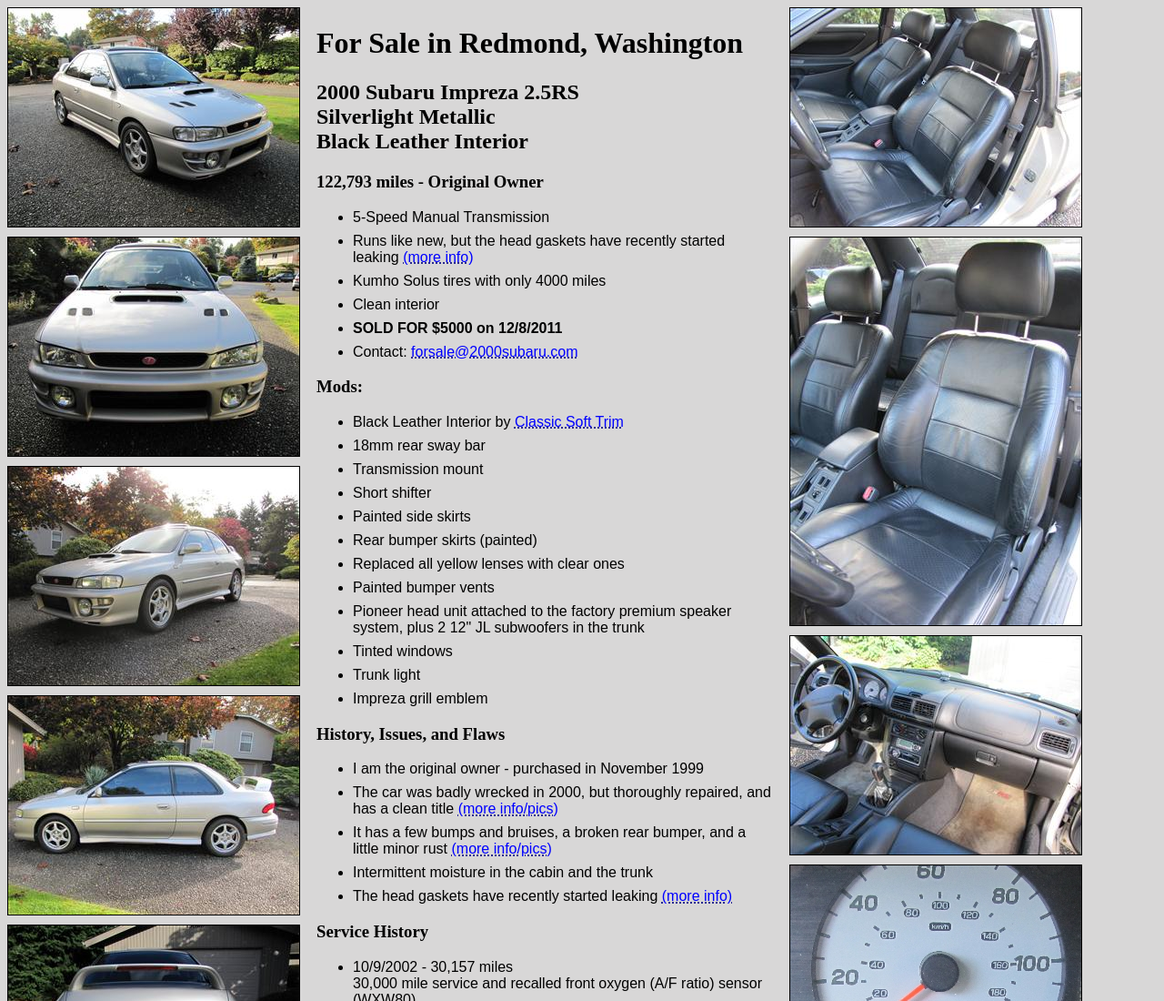
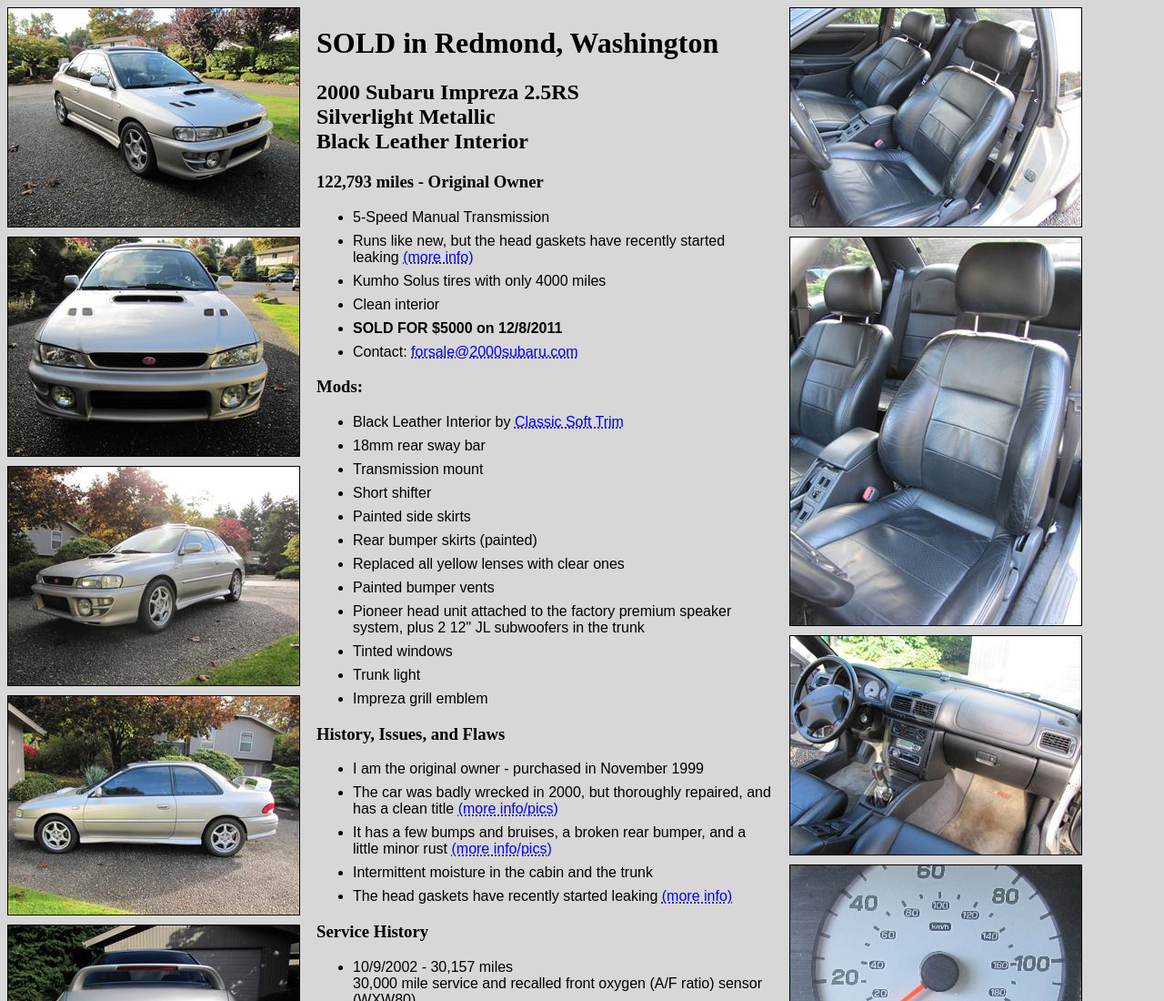
Before and after one commit to jeffhandley/2000subaru, a plain HTML site: page index.html in a window 1280 px wide. Shown: the top 1100 px of the page at 91% size. Drawn offline with nearby package versions, Linux system fonts and the light colour scheme.

Commit message:
Sold in the content too.

```diff
--- a/index.html
+++ b/index.html
@@ -15,7 +15,7 @@
             <img src="Pictures/IMG_5900.mobile.jpg" alt="Passenger front lamps" />
         </div>
         <div style="float:left; max-width:500px">
-    		<h1>For Sale in Redmond, Washington</h1>
+    		<h1>SOLD in Redmond, Washington</h1>
             <h2>2000 Subaru Impreza 2.5RS<br />Silverlight Metallic<br/>Black Leather Interior</h2>
             <h3>122,793 miles - Original Owner</h3>
             <ul>
```
